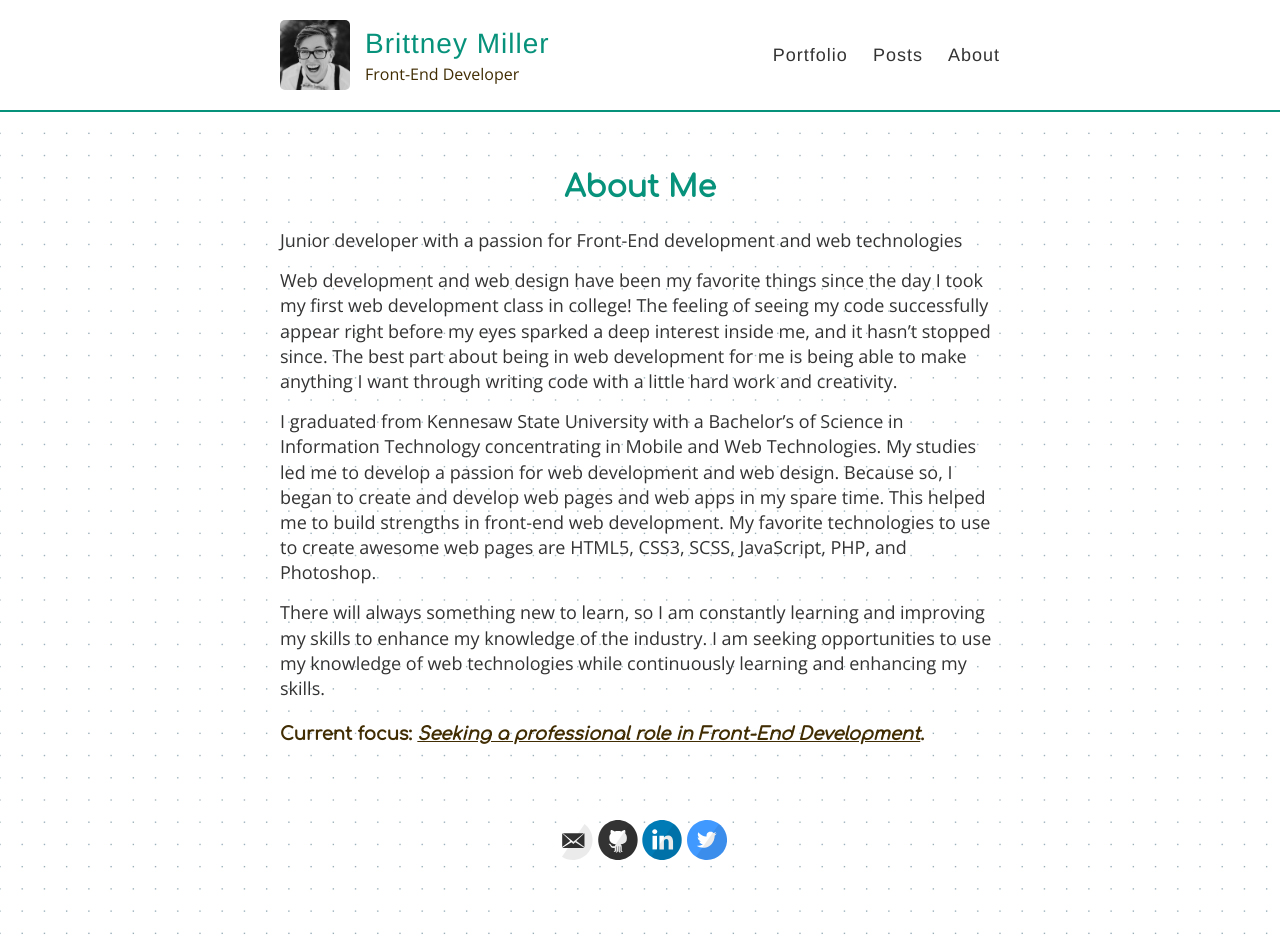
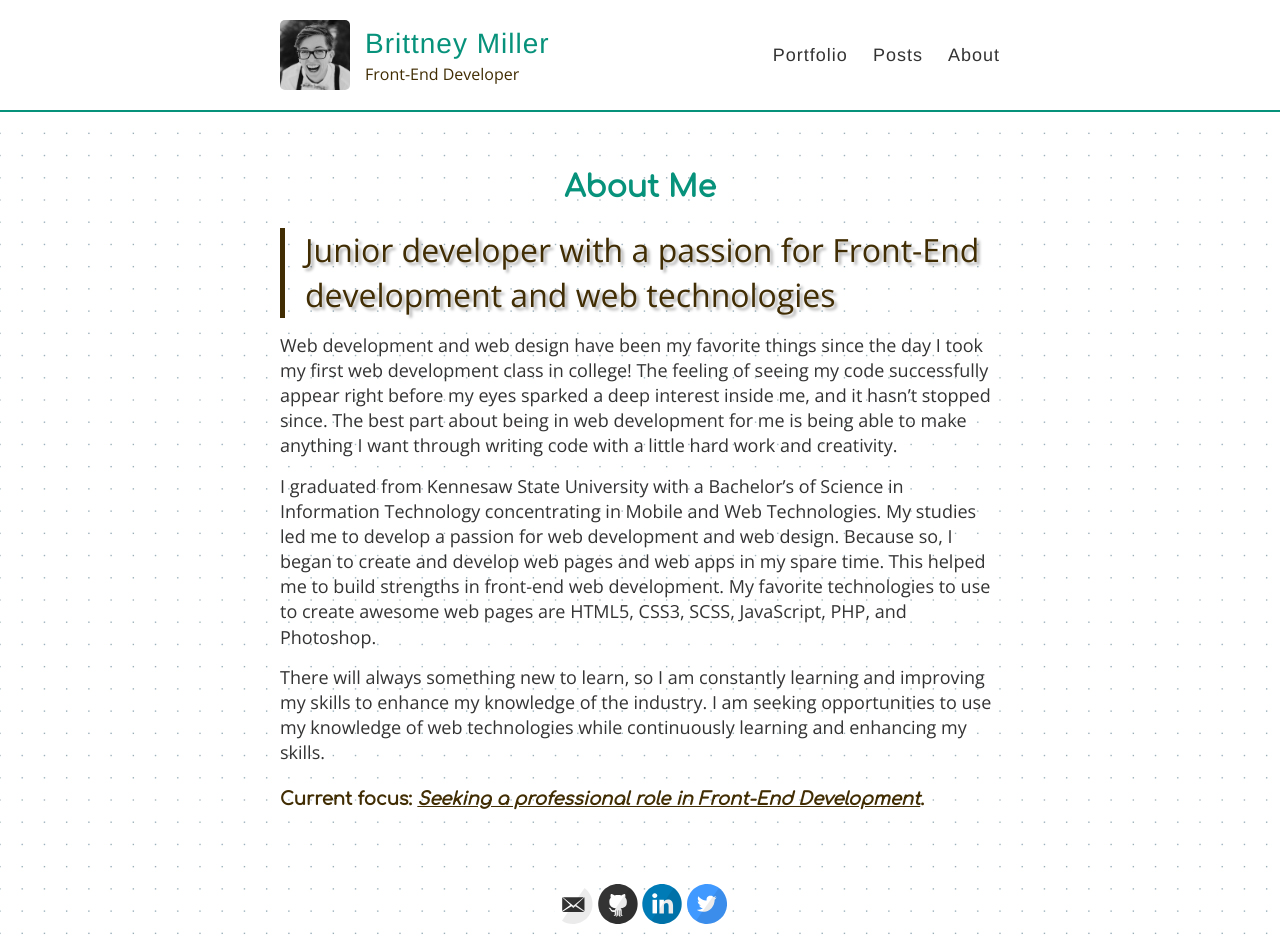
Before and after one commit to brittney092289/brittney092289.github.io, a Jekyll site: the page built from about.md, in a window 1280 px wide. Built offline with Jekyll 4.4.1, drawn with Linux system fonts in a browser that asks for light colours.

Commit message:
Update about.md

```diff
--- a/about.md
+++ b/about.md
@@ -6,7 +6,7 @@ permalink: /about/
 
 <h1>About Me</h1>
 
-<p class="blockquote">Junior developer with a passion for Front-End development and web technologies</p>
+<blockquote><p>Junior developer with a passion for Front-End development and web technologies</p></blockquote>
 
 Web development and web design have been my favorite things since the day I took my first web development class in college! The feeling of seeing my code successfully appear right before my eyes sparked a deep interest inside me, and it hasn’t stopped since. The best part about being in web development for me is being able to make anything I want through writing code with a little hard work and creativity.
 
```
